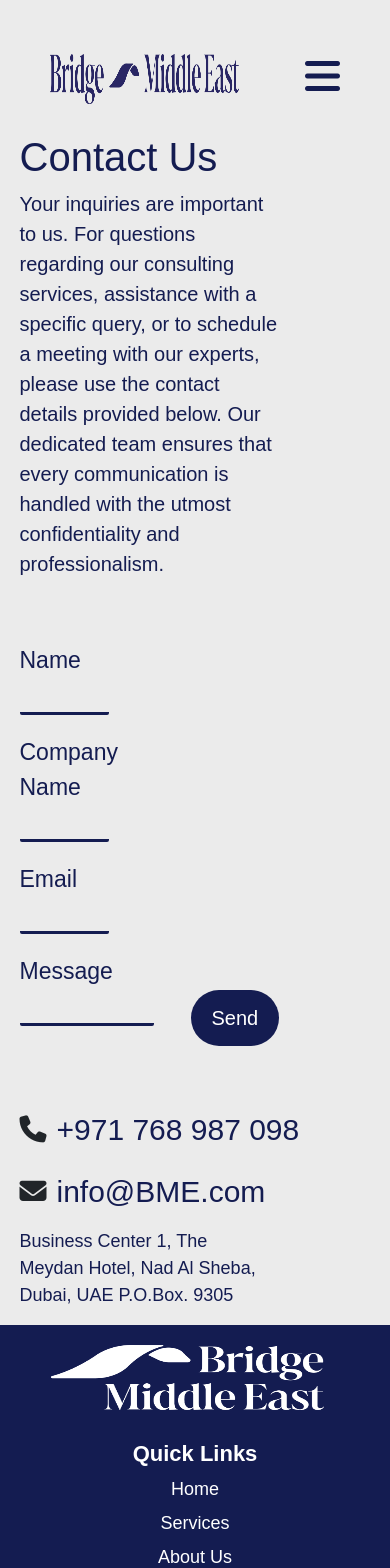
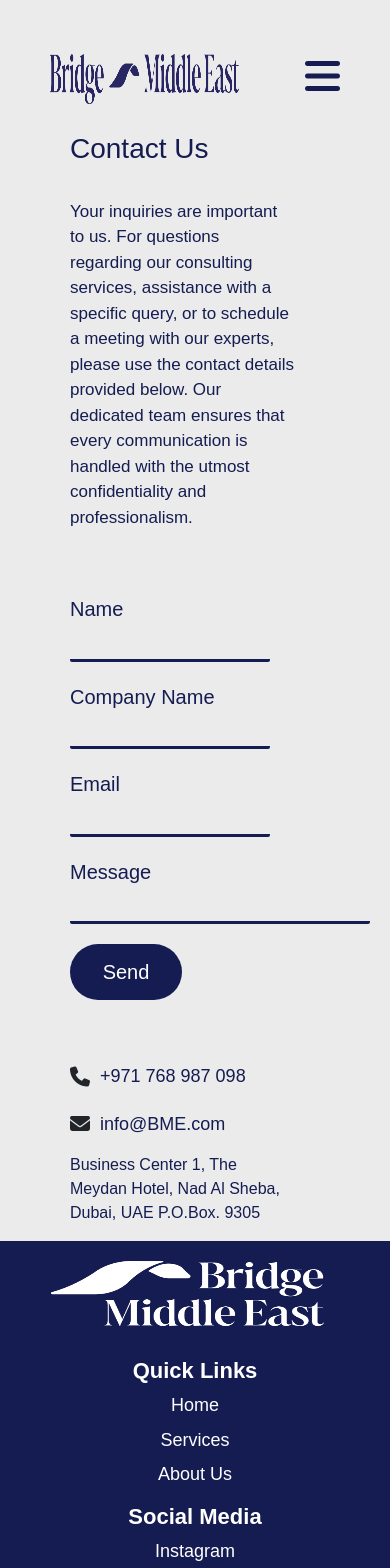
Before and after one commit to ihabawad18/BME, a React (Create React App) app: page /contact-us in a window 390 px wide. Shown: the top 1568 px of the page. Built offline with nearby package versions, Linux system fonts and the light colour scheme.

Commit message:
fix services responsiveness

```diff
--- a/src/pages/Contact.css
+++ b/src/pages/Contact.css
@@ -1,5 +1,5 @@
 .contact-section {
-  margin-left: 5%;
+  margin-left: 70px;
 }
 
 .contact-header {
@@ -164,3 +164,75 @@
     }
 }
 }
+
+
+@media only screen and (max-width: 799px) {
+
+  .contact-header{
+    font-size: 28px;
+  }
+  .contact-paragraph{
+    margin-top: 33px;
+    font-size: 17px;
+  }
+  .contact-form{
+    width: 100%;
+    .container{
+      display: block;
+      max-width: 100%;
+      width: 100%;
+    }
+    .custom-row{
+      display: block;
+      width: 100%;
+    }
+    .col-md-6{
+      width: 100%;
+    }
+    label{
+      font-size: 20px;
+    }
+    input{
+      width: 200px;
+    }
+    input[name="message"]{
+      width: 300px;
+    }
+    button{
+      margin-left: 0px;
+      padding: 5px;
+      width: 7rem;
+    }
+  }
+  .contact-info{
+    .container{
+        margin: 0;
+        max-width: 100%;
+        width: 100%;
+    }
+    .flexing{
+        display: flex;
+        align-items: center;
+        margin: 10px 0px;
+
+    }
+    .col-md-6{
+        padding-left: 0;
+    }
+    h2{
+        color:#141C51;
+        font-size: 18px;
+        margin-left: 10px;
+        margin-top: 8px;
+    }
+    i{
+        font-size: 20px;
+    }
+    p{
+        color:#141C51;
+        width: 70%;
+        font-size: 16px;
+        margin-top: 10px;
+    }
+}
+}
--- a/src/pages/Services.css
+++ b/src/pages/Services.css
@@ -1,5 +1,5 @@
 .services-section {
-  margin-left: 5%;
+  margin-left:  80px;
 }
 
 .services-section .services-header {
```
